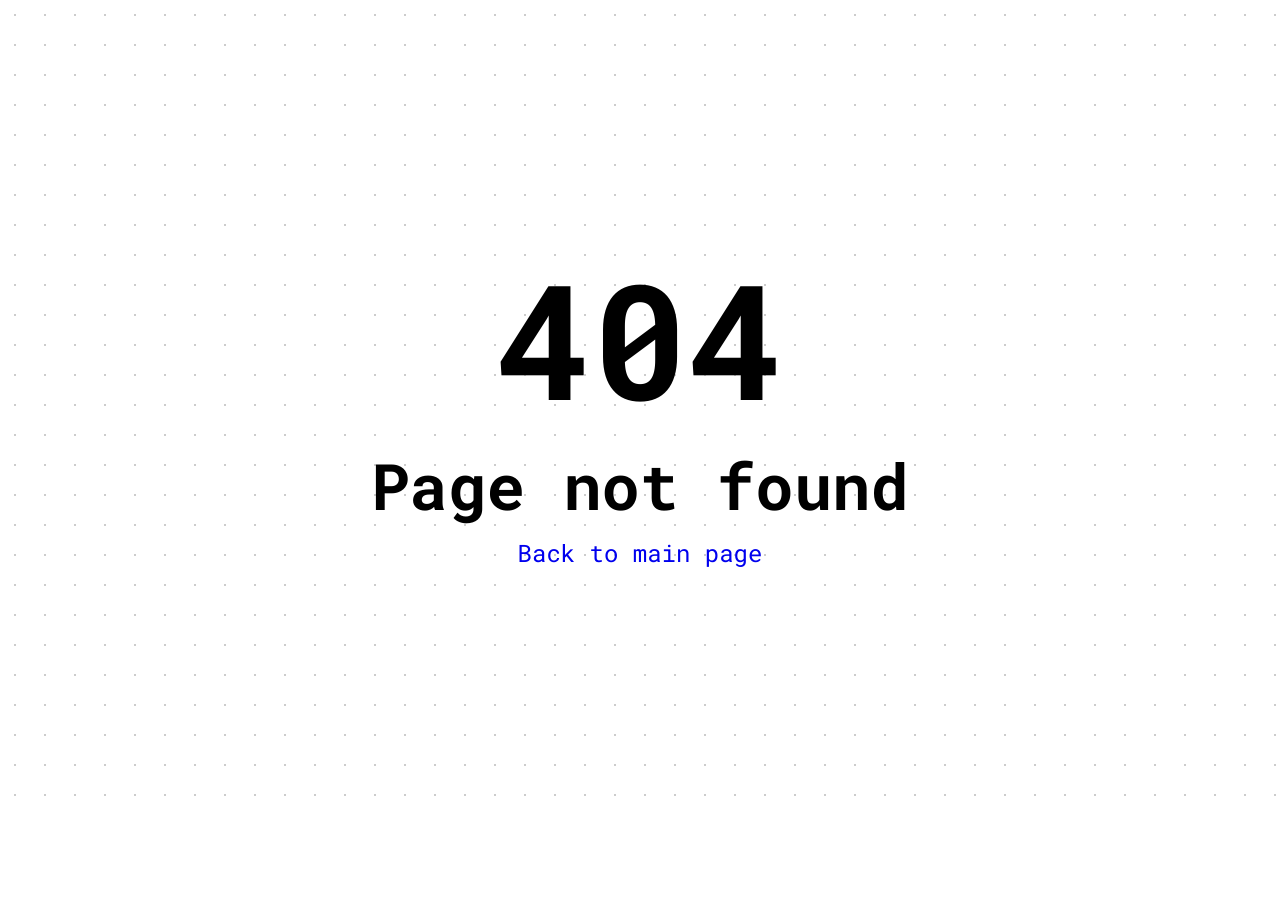
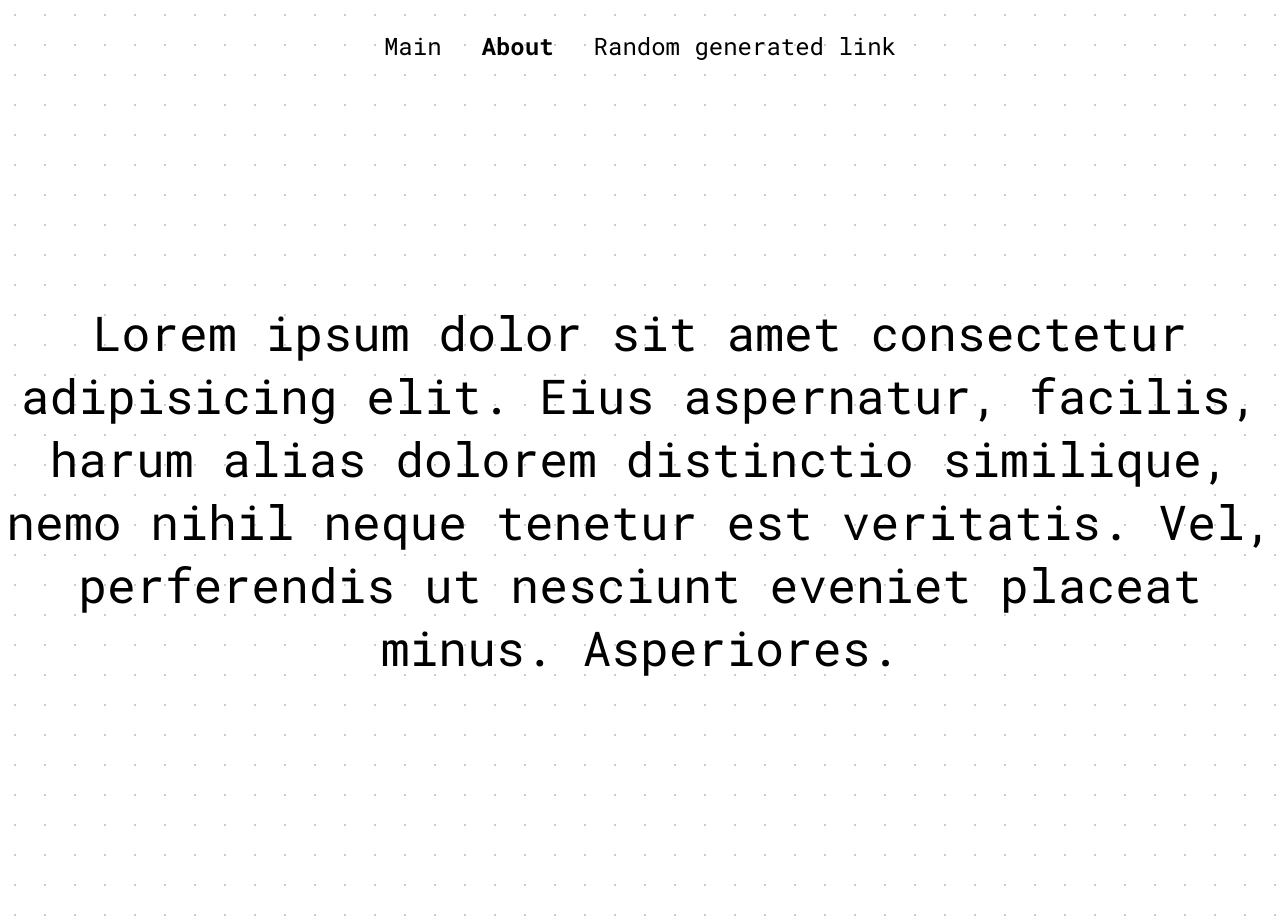
Before and after one commit to Mazayw/rick-and-morty-fe, a React (Create React App) app: page /about in a window 1280 px wide. Before the commit this address had no page. Before the commit the page ends 800 px from the top, so only its background shows below. Built offline with nearby package versions, Linux system fonts and the light colour scheme.

Commit message:
feat: add header and about

```diff
--- a/src/App.css
+++ /dev/null
@@ -1,7 +0,0 @@
-.App {
-  text-align: center;
-  display: flex;
-  justify-content: center;
-  align-items: center;
-  flex-direction: column;
-}
--- a/src/App.tsx
+++ b/src/App.tsx
@@ -1,16 +1,20 @@
-// import logo from './logo.svg';
 import MainPage from './components/pages/main-page/index';
-import './App.css';
+import './app.scss';
 import React from 'react';
 import { Route, Routes } from 'react-router-dom';
 import NotFound from './components/pages/not-found/index';
+import Menu from 'components/header';
+import About from 'components/pages/about';
 
 function App() {
   return (
-    <div className="App">
+    <div className="dotted">
       <Routes>
-        <Route path="/" element={<MainPage />} />
-        <Route path="*" element={<NotFound />} />
+        <Route path="/" element={<Menu />}>
+          <Route index element={<MainPage />} />
+          <Route path="about" element={<About />} />
+          <Route path="*" element={<NotFound />} />
+        </Route>
       </Routes>
     </div>
   );
--- /dev/null
+++ b/src/app.scss
@@ -0,0 +1,39 @@
+.dotted {
+  background-image: -webkit-repeating-radial-gradient(
+    center center,
+    rgba(0, 0, 0, 0.2),
+    rgba(0, 0, 0, 0.2) 1px,
+    transparent 1px,
+    transparent 100%
+  );
+  background-image: -moz-repeating-radial-gradient(
+    center center,
+    rgba(0, 0, 0, 0.2),
+    rgba(0, 0, 0, 0.2) 1px,
+    transparent 1px,
+    transparent 100%
+  );
+  background-image: -ms-repeating-radial-gradient(
+    center center,
+    rgba(0, 0, 0, 0.2),
+    rgba(0, 0, 0, 0.2) 1px,
+    transparent 1px,
+    transparent 100%
+  );
+  background-image: repeating-radial-gradient(
+    center center,
+    rgba(0, 0, 0, 0.2),
+    rgba(0, 0, 0, 0.2) 1px,
+    transparent 1px,
+    transparent 100%
+  );
+  background-size: 30px 30px;
+  width: 100%;
+  min-height: 100vh;
+  text-align: center;
+  display: flex;
+  justify-content: center;
+  align-items: center;
+  flex-direction: column;
+  padding: 30px 0;
+}
--- /dev/null
+++ b/src/components/header/index.tsx
@@ -0,0 +1,26 @@
+import styles from './styles.module.scss';
+import React, { Component } from 'react';
+import menuItems from './menu-data';
+import { NavLink, Outlet } from 'react-router-dom';
+
+export default class Menu extends Component {
+  setActive = ({ isActive }: { isActive: boolean }) =>
+    isActive ? `${styles.active} ${styles.link}` : styles.link;
+
+  render() {
+    return (
+      <>
+        <div className={styles.header}>
+          {menuItems.map((el) => (
+            <NavLink className={this.setActive} to={el.link} key={el.name} end>
+              {el.name}
+            </NavLink>
+          ))}
+        </div>
+        <main>
+          <Outlet />
+        </main>
+      </>
+    );
+  }
+}
--- /dev/null
+++ b/src/components/header/menu-data.ts
@@ -0,0 +1,18 @@
+const random = Math.random().toString(36).slice(3, 20);
+
+const menuItems = [
+  {
+    name: 'Main',
+    link: '/',
+  },
+  {
+    name: 'About',
+    link: '/about',
+  },
+  {
+    name: 'Random generated link',
+    link: `/${random}`,
+  },
+];
+
+export default menuItems;
--- /dev/null
+++ b/src/components/header/styles.module.scss
@@ -0,0 +1,23 @@
+.link {
+  font-size: 1.5rem;
+  margin: 0 20px;
+  text-decoration: none;
+  &:any-link,
+  &:active,
+  &:visited,
+  &:hover {
+    color: #000;
+  }
+}
+
+.active {
+  font-weight: 700;
+}
+
+.header {
+  margin: 0 auto;
+  display: flex;
+  align-items: space-between;
+  justify-items: center;
+  height: 60px;
+}
--- /dev/null
+++ b/src/components/pages/about/index.tsx
@@ -0,0 +1,14 @@
+import React, { PureComponent } from 'react';
+import styles from './styles.module.scss';
+
+export default class About extends PureComponent {
+  render() {
+    return (
+      <div className={`${styles.main}`}>
+        Lorem ipsum dolor sit amet consectetur adipisicing elit. Eius aspernatur, facilis, harum
+        alias dolorem distinctio similique, nemo nihil neque tenetur est veritatis. Vel, perferendis
+        ut nesciunt eveniet placeat minus. Asperiores.
+      </div>
+    );
+  }
+}
--- /dev/null
+++ b/src/components/pages/about/styles.module.scss
@@ -0,0 +1,9 @@
+.main {
+  height: 100vh;
+  margin: 0 auto;
+  display: flex;
+  align-items: center;
+  justify-content: center;
+  flex-direction: column;
+  font-size: 3rem;
+}
--- a/src/components/pages/main-page/index.tsx
+++ b/src/components/pages/main-page/index.tsx
@@ -48,7 +48,7 @@ export default class MainPage extends Component<
 
   render() {
     return (
-      <div className={`${styles.main} ${styles.dotted}`}>
+      <div className={`${styles.main}`}>
         <>
           <div className={styles['search-wrapper']}>
             <Search onChangeSearch={this.handleSearch} />
--- a/src/components/pages/main-page/styles.module.scss
+++ b/src/components/pages/main-page/styles.module.scss
@@ -4,43 +4,7 @@
   display: flex;
   align-items: center;
   flex-direction: column;
-  padding: 30px 0;
 }
-
-.dotted {
-  background-image: -webkit-repeating-radial-gradient(
-    center center,
-    rgba(0, 0, 0, 0.2),
-    rgba(0, 0, 0, 0.2) 1px,
-    transparent 1px,
-    transparent 100%
-  );
-  background-image: -moz-repeating-radial-gradient(
-    center center,
-    rgba(0, 0, 0, 0.2),
-    rgba(0, 0, 0, 0.2) 1px,
-    transparent 1px,
-    transparent 100%
-  );
-  background-image: -ms-repeating-radial-gradient(
-    center center,
-    rgba(0, 0, 0, 0.2),
-    rgba(0, 0, 0, 0.2) 1px,
-    transparent 1px,
-    transparent 100%
-  );
-  background-image: repeating-radial-gradient(
-    center center,
-    rgba(0, 0, 0, 0.2),
-    rgba(0, 0, 0, 0.2) 1px,
-    transparent 1px,
-    transparent 100%
-  );
-  background-size: 30px 30px;
-  width: 100%;
-  min-height: 100vh;
-}
-
 .wrapper {
   margin: 0 auto;
   display: flex;
--- a/src/components/pages/not-found/index.tsx
+++ b/src/components/pages/not-found/index.tsx
@@ -5,7 +5,7 @@ import styles from './styles.module.scss';
 export default class NotFound extends PureComponent {
   render() {
     return (
-      <div className={`${styles.main} ${styles.dotted}`}>
+      <div className={`${styles.main}`}>
         <h1 className={styles.title}>404</h1>
         <h2 className={styles.subtitle}>Page not found</h2>
         <Link to={'/'} className={styles.link}>
--- a/src/components/pages/not-found/styles.module.scss
+++ b/src/components/pages/not-found/styles.module.scss
@@ -5,40 +5,6 @@
   align-items: center;
   justify-content: center;
   flex-direction: column;
-}
-
-.dotted {
-  background-image: -webkit-repeating-radial-gradient(
-    center center,
-    rgba(0, 0, 0, 0.2),
-    rgba(0, 0, 0, 0.2) 1px,
-    transparent 1px,
-    transparent 100%
-  );
-  background-image: -moz-repeating-radial-gradient(
-    center center,
-    rgba(0, 0, 0, 0.2),
-    rgba(0, 0, 0, 0.2) 1px,
-    transparent 1px,
-    transparent 100%
-  );
-  background-image: -ms-repeating-radial-gradient(
-    center center,
-    rgba(0, 0, 0, 0.2),
-    rgba(0, 0, 0, 0.2) 1px,
-    transparent 1px,
-    transparent 100%
-  );
-  background-image: repeating-radial-gradient(
-    center center,
-    rgba(0, 0, 0, 0.2),
-    rgba(0, 0, 0, 0.2) 1px,
-    transparent 1px,
-    transparent 100%
-  );
-  background-size: 30px 30px;
-  width: 100%;
-  min-height: 100vh;
 }
 
 .title {
```
Also changed, not shown: 2 other files (tests, documents, lock files or other folders).
